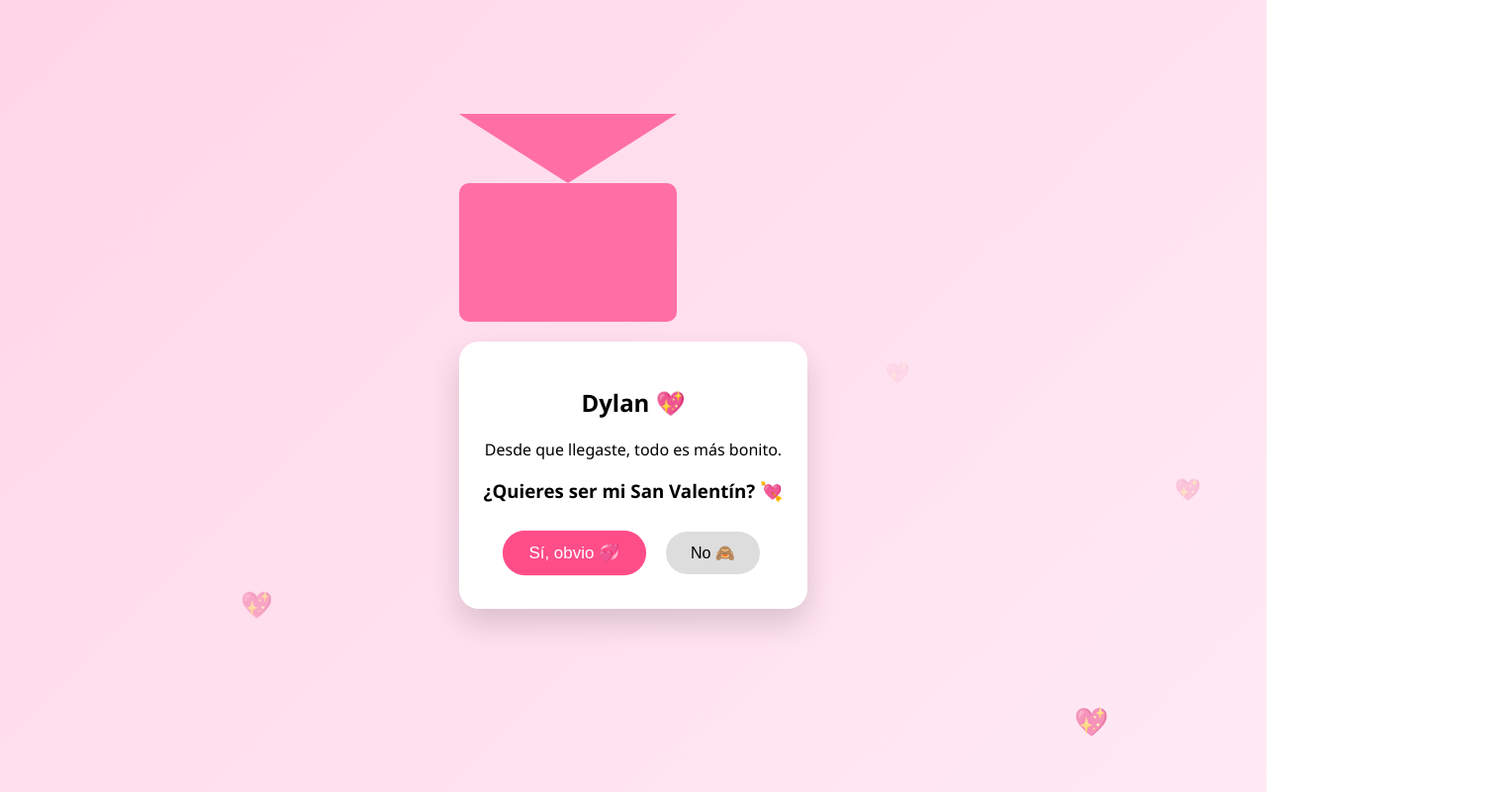
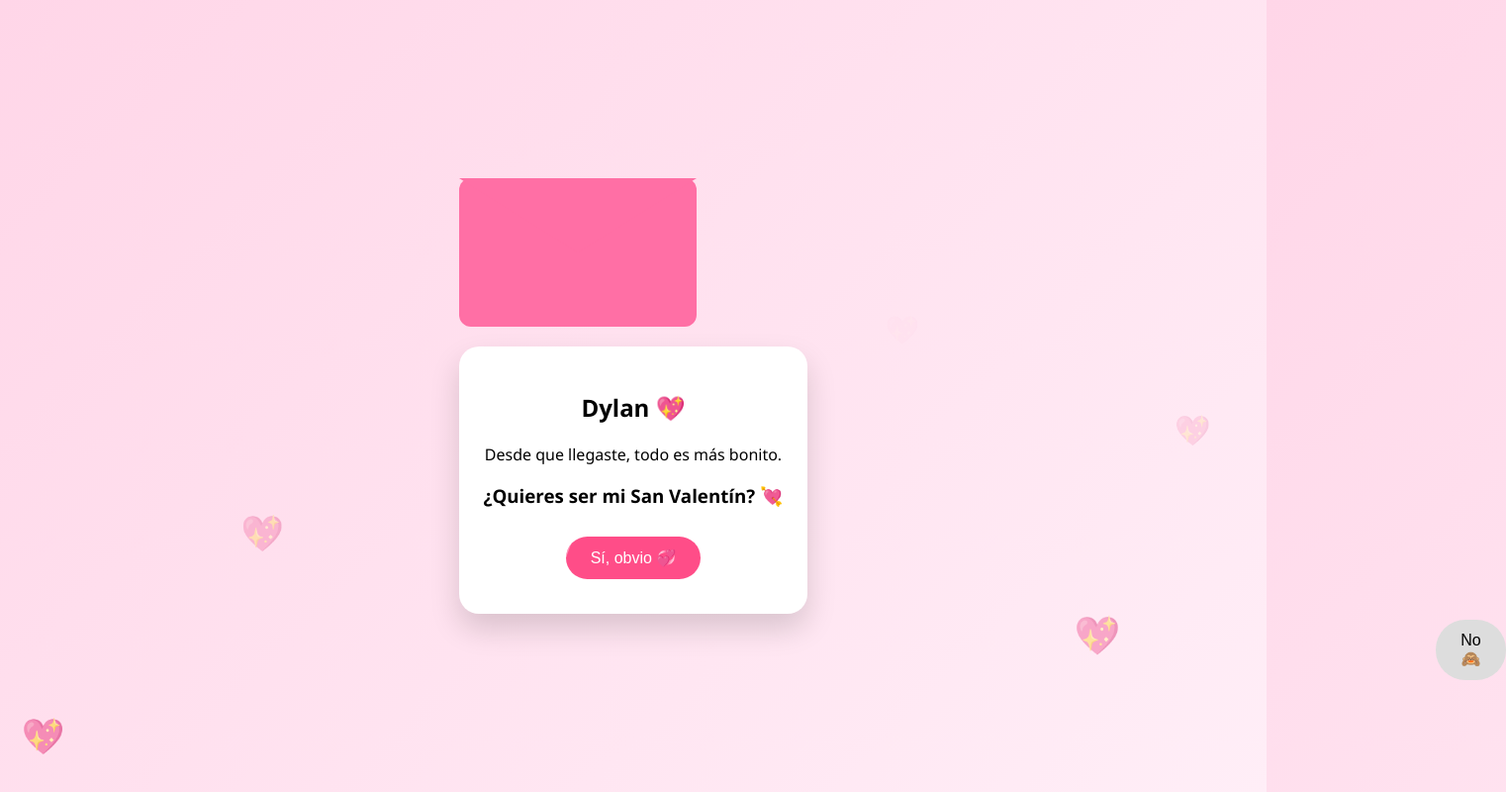
Before and after one commit to JDMenco/Una-Invitaci-n-para-Mi-Amor, a plain HTML site: page index.html in a window 1280 px wide. Both pictures are taken after a click on the element 573 px from the left and 254 px from the top of the page. Shown: the whole page at 99% size, 1522 px wide, since content can reach past the window. Drawn offline with Linux system fonts and the light colour scheme.

Commit message:
Update index.html

```diff
--- a/index.html
+++ b/index.html
@@ -3,13 +3,13 @@
 <head>
 <meta charset="UTF-8">
 <meta name="viewport" content="width=device-width, initial-scale=1.0">
-<title>Para Dylan 💌</title>
+<title>Para Dylan 💖</title>
 
 <style>
 body {
   margin: 0;
   font-family: 'Segoe UI', sans-serif;
-  background: linear-gradient(135deg, #ffd6e8, #ffeaf4);
+  background: linear-gradient(135deg, #ffd6e8, #ffeef7);
   display: flex;
   justify-content: center;
   align-items: center;
@@ -17,12 +17,12 @@ body {
   overflow: hidden;
 }
 
-/* Fondo corazones suaves */
-.heart-bg {
+/* Corazones fondo */
+.heart {
   position: fixed;
-  font-size: 18px;
+  font-size: 20px;
   animation: floatUp 6s linear infinite;
-  opacity: 0.6;
+  opacity: 0.7;
 }
 
 @keyframes floatUp {
@@ -31,40 +31,41 @@ body {
   to { transform: translateY(-10vh); opacity: 0; }
 }
 
+/* Contenedor */
 .container {
   text-align: center;
   position: relative;
 }
 
-/* Sobre animado */
+/* Sobre */
 .envelope {
-  width: 220px;
-  height: 140px;
+  width: 240px;
+  height: 150px;
   background: #ff6fa5;
+  border-radius: 12px;
   position: relative;
   cursor: pointer;
-  border-radius: 10px;
-  transition: transform 0.5s;
+  transition: transform 0.4s;
 }
 
 .envelope:hover {
   transform: scale(1.08);
 }
 
-.envelope:before {
-  content: "";
+.flap {
   position: absolute;
-  top: -70px;
+  top: -75px;
   left: 0;
   width: 0;
   height: 0;
-  border-left: 110px solid transparent;
-  border-right: 110px solid transparent;
-  border-bottom: 70px solid #ff6fa5;
-  transition: transform 0.5s;
+  border-left: 120px solid transparent;
+  border-right: 120px solid transparent;
+  border-bottom: 75px solid #ff6fa5;
+  transform-origin: bottom;
+  transition: transform 0.6s ease;
 }
 
-.open .envelope:before {
+.open .flap {
   transform: rotateX(180deg);
 }
 
@@ -78,9 +79,10 @@ body {
   border-radius: 20px;
   box-shadow: 0 15px 30px rgba(0,0,0,0.15);
   margin-top: 20px;
+  position: relative;
 }
 
-.show {
+.card.show {
   opacity: 1;
   transform: translateY(0);
 }
@@ -99,17 +101,29 @@ button {
 #yes {
   background: #ff4d88;
   color: white;
-  animation: pulse 1.5s infinite;
+  position: relative;
+  overflow: hidden;
 }
 
-@keyframes pulse {
-  0% { transform: scale(1); }
-  50% { transform: scale(1.07); }
-  100% { transform: scale(1); }
+#yes::after {
+  content: "";
+  position: absolute;
+  top: 0;
+  left: -100%;
+  width: 100%;
+  height: 100%;
+  background: rgba(255,255,255,0.4);
+  transform: skewX(-20deg);
+  transition: left 0.5s;
+}
+
+#yes:hover::after {
+  left: 100%;
 }
 
 #no {
   background: #ddd;
+  position: absolute;
 }
 
 img {
@@ -120,7 +134,7 @@ img {
 }
 
 @keyframes zoomIn {
-  from { transform: scale(0.8); opacity: 0; }
+  from { transform: scale(0.7); opacity: 0; }
   to { transform: scale(1); opacity: 1; }
 }
 </style>
@@ -129,23 +143,28 @@ img {
 <body>
 
 <div class="container" id="container">
-  <div class="envelope" onclick="openLetter()"></div>
+  <div class="envelope" onclick="openLetter()">
+    <div class="flap"></div>
+  </div>
 
   <div class="card" id="card">
     <h2>Dylan 💖</h2>
     <p>Desde que llegaste, todo es más bonito.</p>
     <h3>¿Quieres ser mi San Valentín? 💘</h3>
     <button id="yes" onclick="sayYes()">Sí, obvio 💞</button>
-    <button id="no" onclick="shrinkButton()">No 🙈</button>
+    <button id="no" onclick="moveNo()">No 🙈</button>
   </div>
 </div>
 
 <script>
-let noSize = 1;
+let opened = false;
 
 function openLetter() {
+  if (opened) return;
+  opened = true;
   document.getElementById("container").classList.add("open");
   document.getElementById("card").classList.add("show");
+  moveNo();
 }
 
 function sayYes() {
@@ -157,25 +176,24 @@ function sayYes() {
   `;
 }
 
-function shrinkButton() {
-  noSize -= 0.1;
-  if (noSize <= 0) {
-    document.getElementById("no").style.display = "none";
-  } else {
-    document.getElementById("no").style.transform = "scale(" + noSize + ")";
-  }
+function moveNo() {
+  const btn = document.getElementById("no");
+  const x = Math.random() * (window.innerWidth - 100);
+  const y = Math.random() * (window.innerHeight - 50);
+  btn.style.left = x + "px";
+  btn.style.top = y + "px";
 }
 
-/* Corazones de fondo */
+/* Generador corazones */
 setInterval(() => {
   const heart = document.createElement("div");
-  heart.classList.add("heart-bg");
+  heart.classList.add("heart");
   heart.innerHTML = "💖";
   heart.style.left = Math.random() * 100 + "vw";
-  heart.style.fontSize = (Math.random() * 20 + 10) + "px";
+  heart.style.fontSize = (Math.random() * 25 + 15) + "px";
   document.body.appendChild(heart);
   setTimeout(() => heart.remove(), 6000);
-}, 800);
+}, 700);
 </script>
 
 </body>
```
